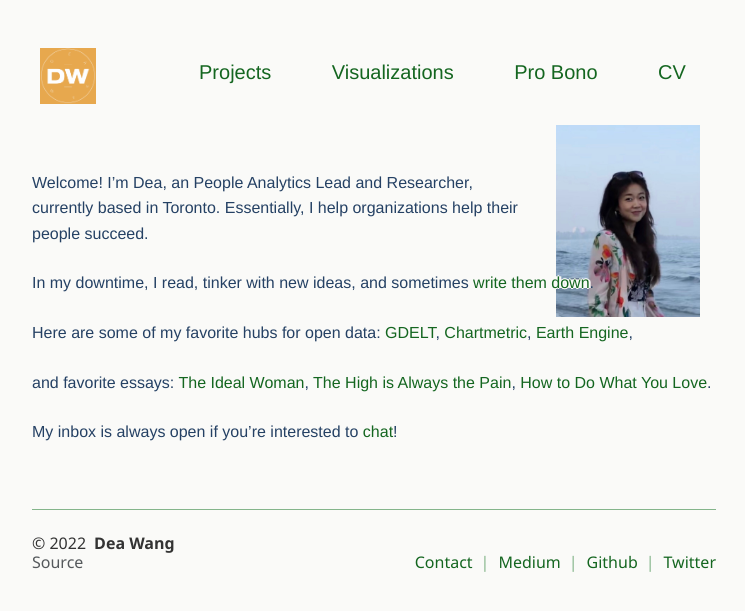
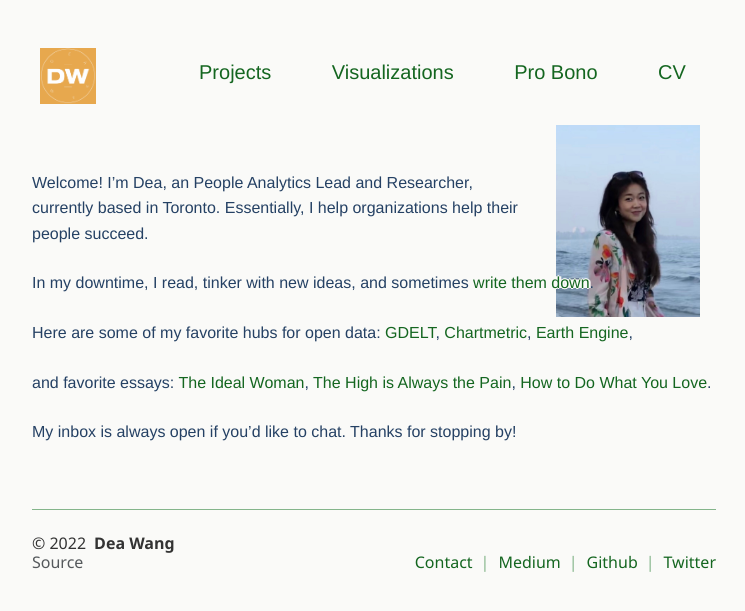
Before and after one commit to deawyk/deawyk.github.io, a Jekyll site: the page built from index.md, in a window 1280 px wide. Shown: the top 611 px of the page, without its empty margins (266-1011 px from the left). Built offline with Jekyll 4.4.1, drawn with Linux system fonts in a browser that asks for light colours.

Commit message:
Update index.md

```diff
--- a/index.md
+++ b/index.md
@@ -24,7 +24,7 @@ Here are some of my favorite hubs for open data: [GDELT](https://www.gdeltprojec
 
 and favorite essays: [The Ideal Woman](https://www.theguardian.com/news/2019/aug/02/athleisure-barre-kale-tyranny-ideal-woman-labour), [The High is Always the Pain](https://themorningnews.org/article/the-high-is-always-the-pain-and-the-pain-is-always-the-high), [How to Do What You Love](http://www.paulgraham.com/love.html).
 
-My inbox is always open if you're interested to [chat](https://calendly.com/deaw/coffee)!
+My inbox is always open if you'd like to chat. Thanks for stopping by!
 </div>
 
 
```
